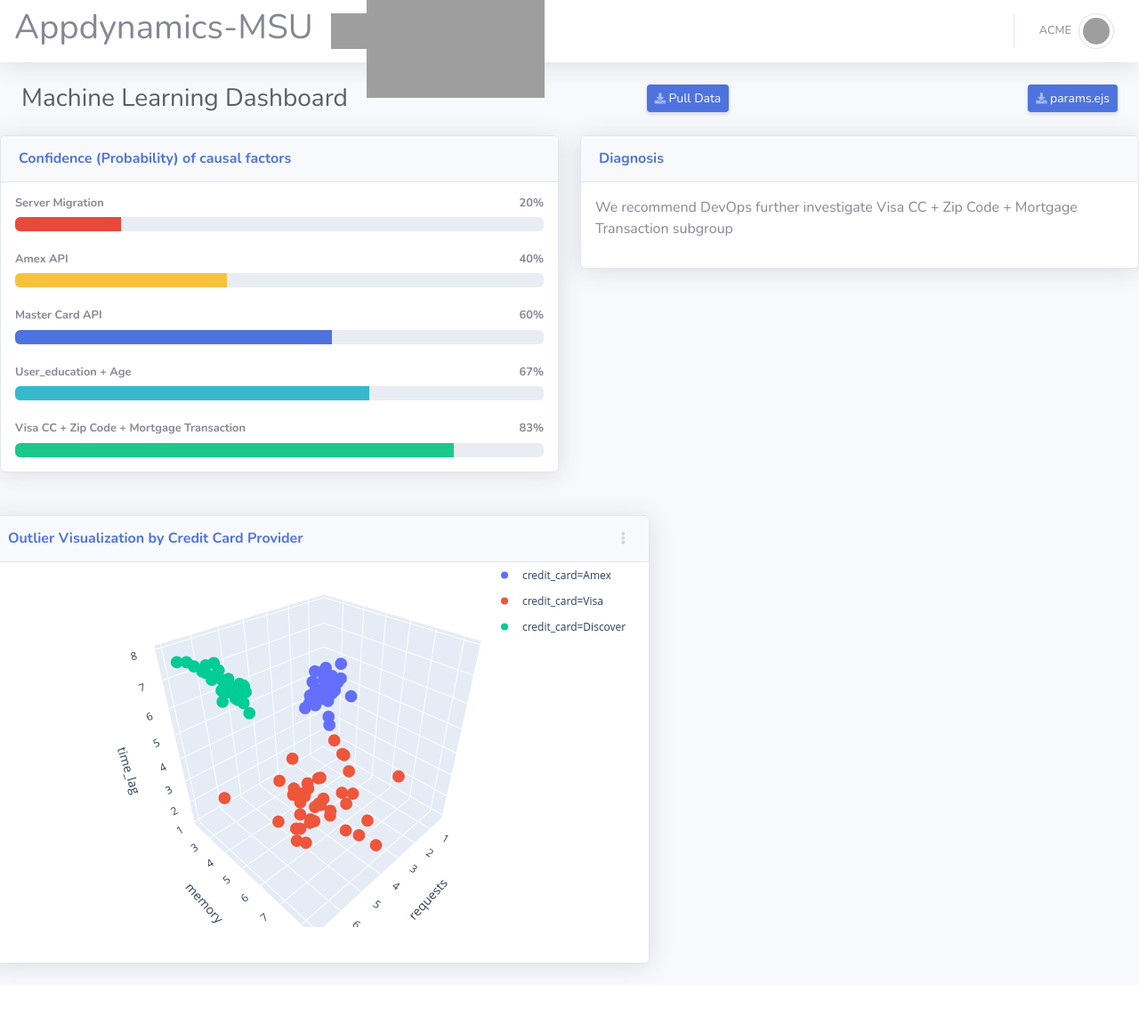
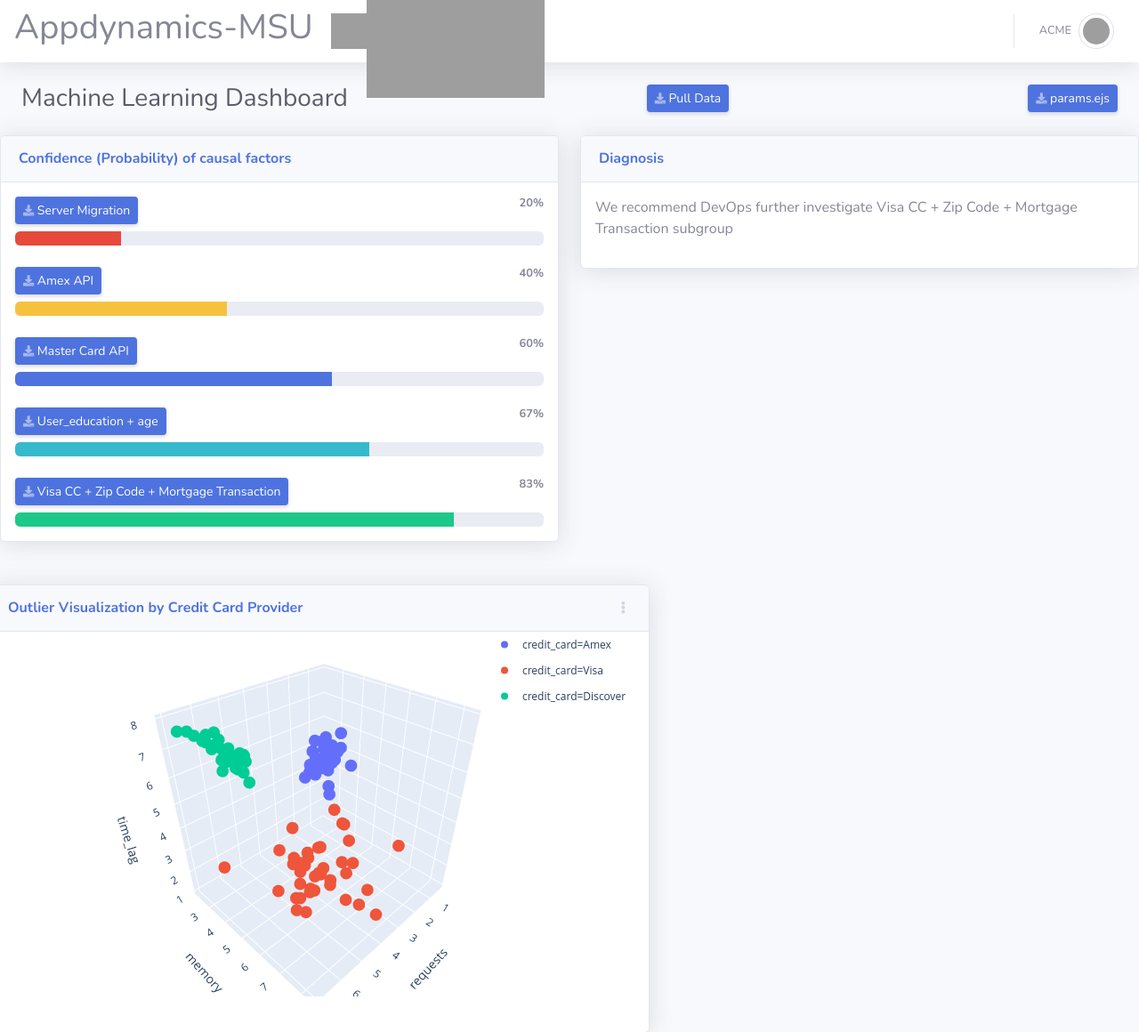
Before and after one commit to aecolumna/Segmented-Data-Anomaly-Detection, a Node server app: page / in a window 1280 px wide. Shown: the top 1160 px of the page at 89% size. Before the commit the page ends 1098 px from the top, so only its background shows below. Run offline with Node 20, Linux system fonts and the light colour scheme; some libraries are stand-ins or nearby versions; grey boxes are pictures that could not be loaded.

Commit message:
Made links in the Machine Learning DashBoard and added pages for the 5 events

```diff
--- a/appDynMockup/package.json
+++ b/appDynMockup/package.json
@@ -6,11 +6,12 @@
     },
     "dependencies": {
         "@fortawesome/fontawesome-free": "5.10.2",
+        "body-parser": "^1.19.0",
         "bootstrap": "4.3.1",
         "ejs": "^3.0.1",
         "express": "^4.17.1",
         "follow-redirects": "^1.10.0",
-        "fs": "^0.0.1-security",
+        "fs": "0.0.1-security",
         "jquery": "3.4.1",
         "jquery.easing": "^1.4.1",
         "live-server": "^1.2.1",
--- a/appDynMockup/views/index.ejs
+++ b/appDynMockup/views/index.ejs
@@ -125,23 +125,28 @@
                   <h6 class="m-0 font-weight-bold text-primary">Confidence (Probability) of causal factors</h6>
                 </div>
                 <div class="card-body">
-                  <h4 class="small font-weight-bold">Server Migration <span class="float-right">20%</span></h4>
+                  <h4 class="small font-weight-bold"><a href="./zip_code_91107.ejs" id="paramsButton" class="d-none d-sm-inline-block btn btn-sm btn-primary shadow-sm"><i class="fas fa-download fa-sm text-white-50"></i> Server Migration </a> <span class="float-right">20%</span></h4>
+                  <!-- <h4 class="small font-weight-bold">Server Migration <span class="float-right">20%</span></h4> -->
                   <div class="progress mb-4">
                     <div class="progress-bar bg-danger" role="progressbar" style="width: 20%" aria-valuenow="20" aria-valuemin="0" aria-valuemax="100"></div>
                   </div>
-                  <h4 class="small font-weight-bold">Amex API <span class="float-right">40%</span></h4>
+                  <h4 class="small font-weight-bold"><a href="./mortgage_income.ejs" id="paramsButton" class="d-none d-sm-inline-block btn btn-sm btn-primary shadow-sm"><i class="fas fa-download fa-sm text-white-50"></i> Amex API </a> <span class="float-right">40%</span></h4>
+                  <!-- <h4 class="small font-weight-bold">Amex API <span class="float-right">40%</span></h4> -->
                   <div class="progress mb-4">
                     <div class="progress-bar bg-warning" role="progressbar" style="width: 40%" aria-valuenow="40" aria-valuemin="0" aria-valuemax="100"></div>
                   </div>
-                  <h4 class="small font-weight-bold">Master Card API <span class="float-right">60%</span></h4>
+                  <h4 class="small font-weight-bold"><a href="./zip_code_94720_edu_1.ejs" id="paramsButton" class="d-none d-sm-inline-block btn btn-sm btn-primary shadow-sm"><i class="fas fa-download fa-sm text-white-50"></i> Master Card API </a> <span class="float-right">60%</span></h4>
+                  <!-- <h4 class="small font-weight-bold">Master Card API <span class="float-right">60%</span></h4> -->
                   <div class="progress mb-4">
                     <div class="progress-bar" role="progressbar" style="width: 60%" aria-valuenow="60" aria-valuemin="0" aria-valuemax="100"></div>
                   </div>
-                  <h4 class="small font-weight-bold"> User_education + Age <span class="float-right">67%</span></h4>
+                  <h4 class="small font-weight-bold"><a href="./family_3_edu_2_ccavg_4.ejs" id="paramsButton" class="d-none d-sm-inline-block btn btn-sm btn-primary shadow-sm"><i class="fas fa-download fa-sm text-white-50"></i> User_education + age </a> <span class="float-right">67%</span></h4>
+                  <!-- <h4 class="small font-weight-bold"> User_education + Age <span class="float-right">67%</span></h4> -->
                   <div class="progress mb-4">
                     <div class="progress-bar bg-info" role="progressbar" style="width: 67%" aria-valuenow="67" aria-valuemin="0" aria-valuemax="100"></div>
                   </div>
-                  <h4 class="small font-weight-bold">Visa CC + Zip Code + Mortgage Transaction <span class="float-right">83%</span></h4>
+                  <h4 class="small font-weight-bold"><a href="./family_zip_ccavg_mortgage_edu.ejs" id="paramsButton" class="d-none d-sm-inline-block btn btn-sm btn-primary shadow-sm"><i class="fas fa-download fa-sm text-white-50"></i> Visa CC + Zip Code + Mortgage Transaction </a> <span class="float-right">83%</span></h4>
+                  <!-- <h4 class="small font-weight-bold">Visa CC + Zip Code + Mortgage Transaction <span class="float-right">83%</span></h4> -->
                   <div class="progress">
                     <div class="progress-bar bg-success" role="progressbar" style="width: 83%" aria-valuenow="83" aria-valuemin="0" aria-valuemax="100"></div>
                   </div>
```
Also changed, not shown: appDynMockup/views/family_3_edu_2_ccavg_4.ejs (added), appDynMockup/views/family_zip_ccavg_mortgage_edu.ejs (added), appDynMockup/views/mortgage_income.ejs (added), appDynMockup/views/zip__code_94720_edu_1.ejs (added).
